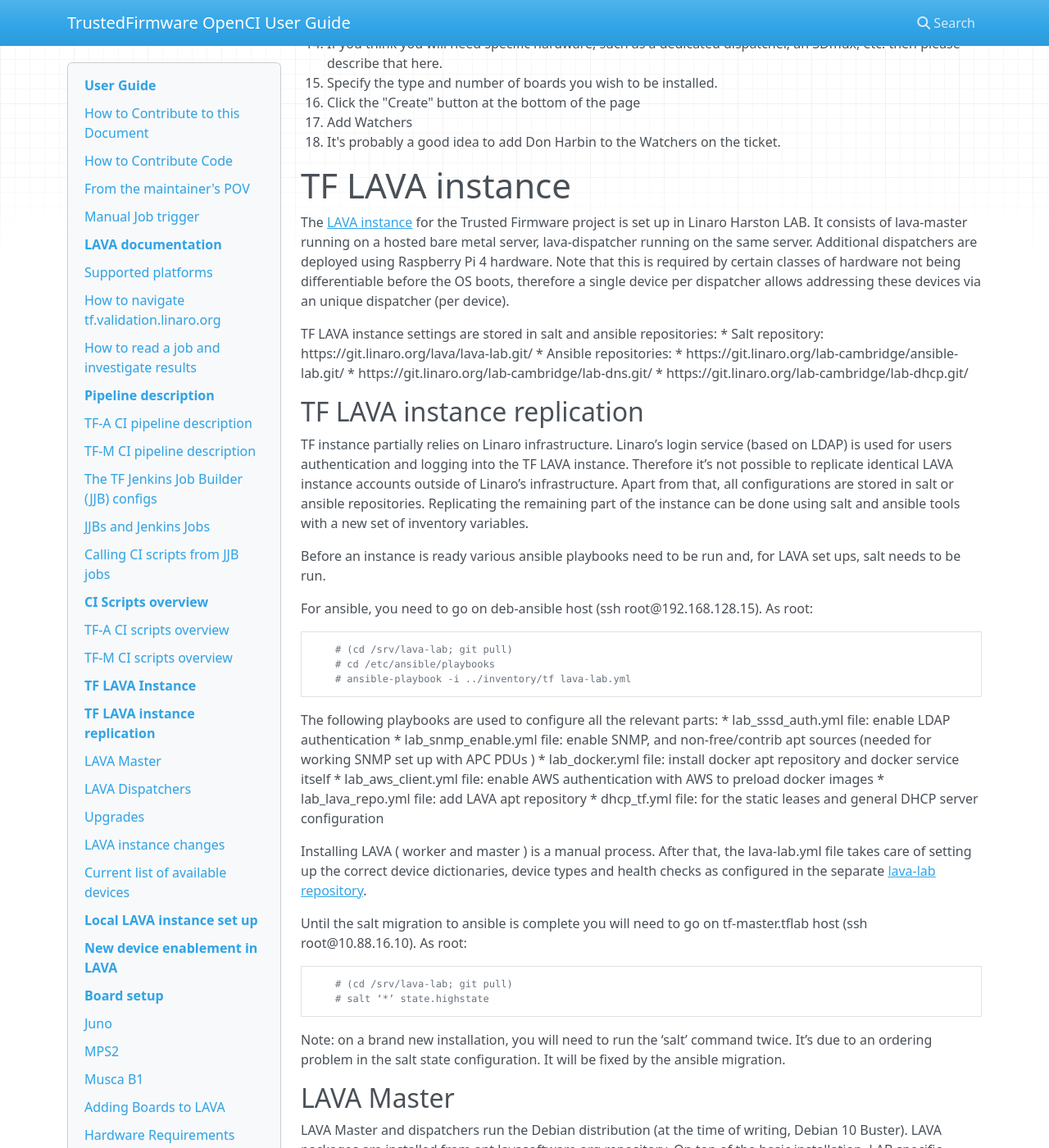
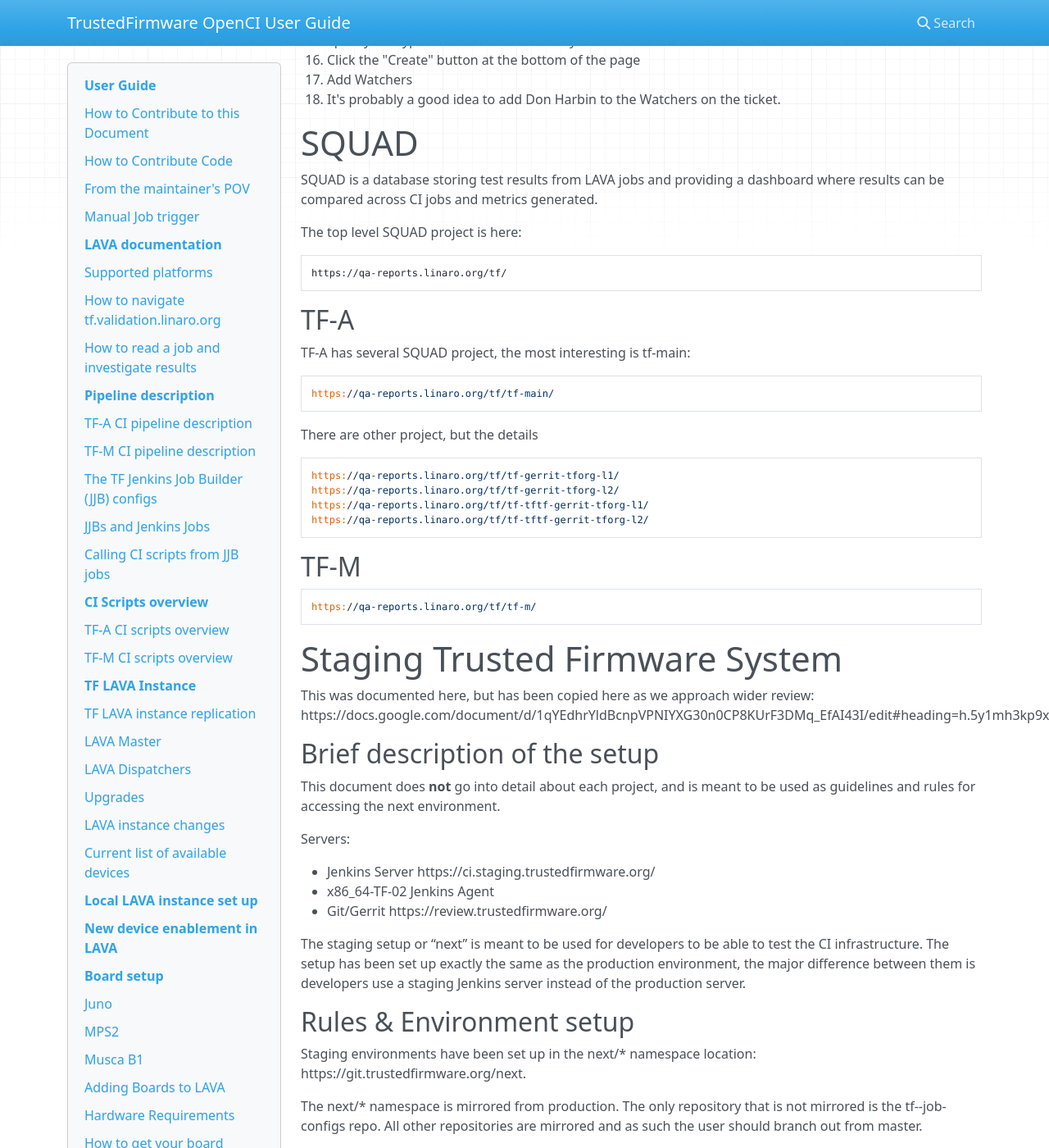
Before and after one commit to saheerb/ci-test, an MkDocs documentation site: the page built from docs/index.md, in a window 1280 px wide and 1400 px high, scrolled down 32033 px. Shown: the whole window at 82% size. Built offline with MkDocs 1.6.1, drawn with Linux system fonts in a browser that asks for light colours; nearby versions of some CDN libraries; some of the changed text lies outside the part shown.

Commit message:
index.md: Remove duplicate "TF LAVA Instance" section
This section appeared twice, closer to the beginning vs closer to the
end of doc. Location at the beginning of doc is more logical - we
should describe the official production instance before decsribing
hot to add new boards to it or setup a local development copy.
However, 2nd copy appeared to have some more up-to-date changes, so
these changes were applied to 1st copy to not be lost.

More info at the TFC-187 ticket.

Signed-off-by: Paul Sokolovsky <paul.sokolovsky@linaro.org>
Change-Id: Ia666b47296aa14e362a15bdb37181e9ac5843142

````diff
--- a/docs/index.md
+++ b/docs/index.md
@@ -602,9 +602,7 @@ Ultimately, the job.yaml file above is the LAVA job definition, which contains t
 
 # TF LAVA Instance
 
-The TF LAVA instance can be found at http://tf.validation.linaro.org.
-
-LAVA instance for the Trusted Firmware project is set up in Linaro Harston LAB. It consists of lava-master running on a hosted bare metal server, lava-dispatcher running on the same server. Additional dispatchers are deployed using Raspberry Pi 4 hardware. Note that this is required by certain classes of hardware not being differentiable before the OS boots, therefore a single device per dispatcher allows addressing these devices via an unique dispatcher (per device).
+The [LAVA instance](https://tf.validation.linaro.org) for the Trusted Firmware project is set up in Linaro Harston LAB. It consists of lava-master running on a hosted bare metal server, lava-dispatcher running on the same server. Additional dispatchers are deployed using Raspberry Pi 4 hardware. Note that this is required by certain classes of hardware not being differentiable before the OS boots, therefore a single device per dispatcher allows addressing these devices via an unique dispatcher (per device).
 
 TF LAVA instance settings are stored in salt and ansible repositories:
 * Salt repository: https://git.linaro.org/lava/lava-lab.git/
@@ -613,7 +611,7 @@ TF LAVA instance settings are stored in salt and ansible repositories:
    * https://git.linaro.org/lab-cambridge/lab-dns.git/
    * https://git.linaro.org/lab-cambridge/lab-dhcp.git/
 
-# TF LAVA instance replication
+## TF LAVA instance replication
 
 TF instance partially relies on Linaro infrastructure. Linaro’s login service (based on LDAP) is used for users authentication and logging into the TF LAVA instance. Therefore it’s not possible to replicate identical LAVA instance accounts outside of Linaro’s infrastructure. Apart from that, all configurations are stored in salt or ansible repositories. Replicating the remaining part of the instance can be done using salt and ansible tools with a new set of inventory variables.
 
@@ -680,7 +678,8 @@ Most common cases where ticket is required include:
 
 ## Current list of available devices
 
-Up-to-date list of devices is available from the LAVA web UI. A simplified view shows only the device types. Currently, TF LAVA instance has Juno, MPS2, Musca B1 and QEMU devices.
+Up-to-date list of devices is available from the [LAVA web UI](https://tf.validation.linaro.org/scheduler/alldevices/active). A [simplified view](https://tf.validation.linaro.org/scheduler/) shows only the device types. Currently, TF LAVA instance has Juno, MPS2, Musca B1 and QEMU devices.
+
 
 # Local LAVA instance set up
 
@@ -830,81 +829,6 @@ Once your board is supported in the LAVA software, and your board meets the Hard
 1. Click the "Create" button at the bottom of the page
 1. Add Watchers
    * It's probably a good idea to add Don Harbin to the Watchers on the ticket.
-
-# TF LAVA instance
-The [LAVA instance](https://tf.validation.linaro.org) for the Trusted Firmware project is set up in Linaro Harston LAB. It consists of lava-master running on a hosted bare metal server, lava-dispatcher running on the same server. Additional dispatchers are deployed using Raspberry Pi 4 hardware. Note that this is required by certain classes of hardware not being differentiable before the OS boots, therefore a single device per dispatcher allows addressing these devices via an unique dispatcher (per device).
-
-TF LAVA instance settings are stored in salt and ansible repositories:
-* Salt repository: https://git.linaro.org/lava/lava-lab.git/
-* Ansible repositories:
-   * https://git.linaro.org/lab-cambridge/ansible-lab.git/
-   * https://git.linaro.org/lab-cambridge/lab-dns.git/
-   * https://git.linaro.org/lab-cambridge/lab-dhcp.git/
-
-## TF LAVA instance replication
-
-TF instance partially relies on Linaro infrastructure. Linaro’s login service (based on LDAP) is used for users authentication and logging into the TF LAVA instance. Therefore it’s not possible to replicate identical LAVA instance accounts outside of Linaro’s infrastructure. Apart from that, all configurations are stored in salt or ansible repositories. Replicating the remaining part of the instance can be done using salt and ansible tools with a new set of inventory variables.
-
-Before an instance is ready various ansible playbooks need to be run and, for LAVA set ups, salt needs to be run.
-
-For ansible, you need to go on deb-ansible host (ssh root@192.168.128.15). As root:
-
-```
-	# (cd /srv/lava-lab; git pull)
-	# cd /etc/ansible/playbooks
-	# ansible-playbook -i ../inventory/tf lava-lab.yml
-```
-
-The following playbooks are used to configure all the relevant parts:
-* lab_sssd_auth.yml file: enable LDAP authentication
-* lab_snmp_enable.yml file:  enable SNMP, and non-free/contrib apt sources (needed for working SNMP set up with APC PDUs )
-* lab_docker.yml file: install docker apt repository and docker service itself
-* lab_aws_client.yml file: enable AWS authentication with AWS to preload docker images
-* lab_lava_repo.yml file: add LAVA apt repository
-* dhcp_tf.yml file: for the static leases and general DHCP server configuration
-
-Installing LAVA ( worker and master ) is a manual process. After that, the lava-lab.yml file takes care of setting up the correct device dictionaries, device types and health checks as configured in the separate [lava-lab repository](https://git.linaro.org/lava/lava-lab.git).
-
-Until the salt migration to ansible is complete you will need to go on tf-master.tflab host (ssh root@10.88.16.10). As root:
-```
-	# (cd /srv/lava-lab; git pull)
-	# salt ‘*’ state.highstate
-```
-Note: on a brand new installation, you will need to run the ‘salt’ command twice. It’s due to an ordering problem in the salt state configuration. It will be fixed by the ansible migration.
-
-## LAVA Master
-
-LAVA Master and dispatchers run the Debian distribution (at the time of writing, Debian 10 Buster). LAVA packages are installed from apt.lavasoftware.org repository. On top of the basic installation, LAB specific configuration is applied with ansible.
-Note: the installation of lava-server is a manual process (and still a work in progress), while other configurations are automated and described in the ansible playbooks above.
-
-## LAVA Dispatchers
-
-TF instance uses 2 types of dispatchers:
-* x86 dispatcher running on the same hardware as LAVA master. This dispatcher hosts Fast Models (FVP), QEMU, and Juno devices.
-* Arm dispatchers running on Raspberry Pi 4 hardware. This dispatcher hosts MPS2 and Musca B1 devices.
-
-LAVA dispatchers setup is described in the LAVA documentation: https://lava.readthedocs.io/en/latest/admin/advanced-tutorials/deploying-rpi4b-as-worker/
-
-## Upgrades
-
-Upgrades of LAVA software are performed after each LAVA release. All dispatchers and master have to run the same version of LAVA software.
-
-## LAVA instance changes
-
-All the changes are done by the LAB staff. They should be requested as Jira tickets (https://projects.linaro.org/secure/CreateIssue.jspa) with the following fields:
-* Project: LSS (LAB & System Software)
-* Type: Ticket
-* Component: LAB
-* Client Stakeholder: Trusted Firmware
-
-Most common cases where ticket is required include:
-* Adding new device to the LAVA instance
-* Changing firmware on the boards that require manual action
-* Adding or lifting access limitations
-
-## Current list of available devices
-
-Up-to-date list of devices is available from the [LAVA web UI](https://tf.validation.linaro.org/scheduler/alldevices/active). A [simplified view](https://tf.validation.linaro.org/scheduler/) shows only the device types. Currently, TF LAVA instance has Juno, MPS2, Musca B1 and QEMU devices.
 
 # SQUAD
 
````
